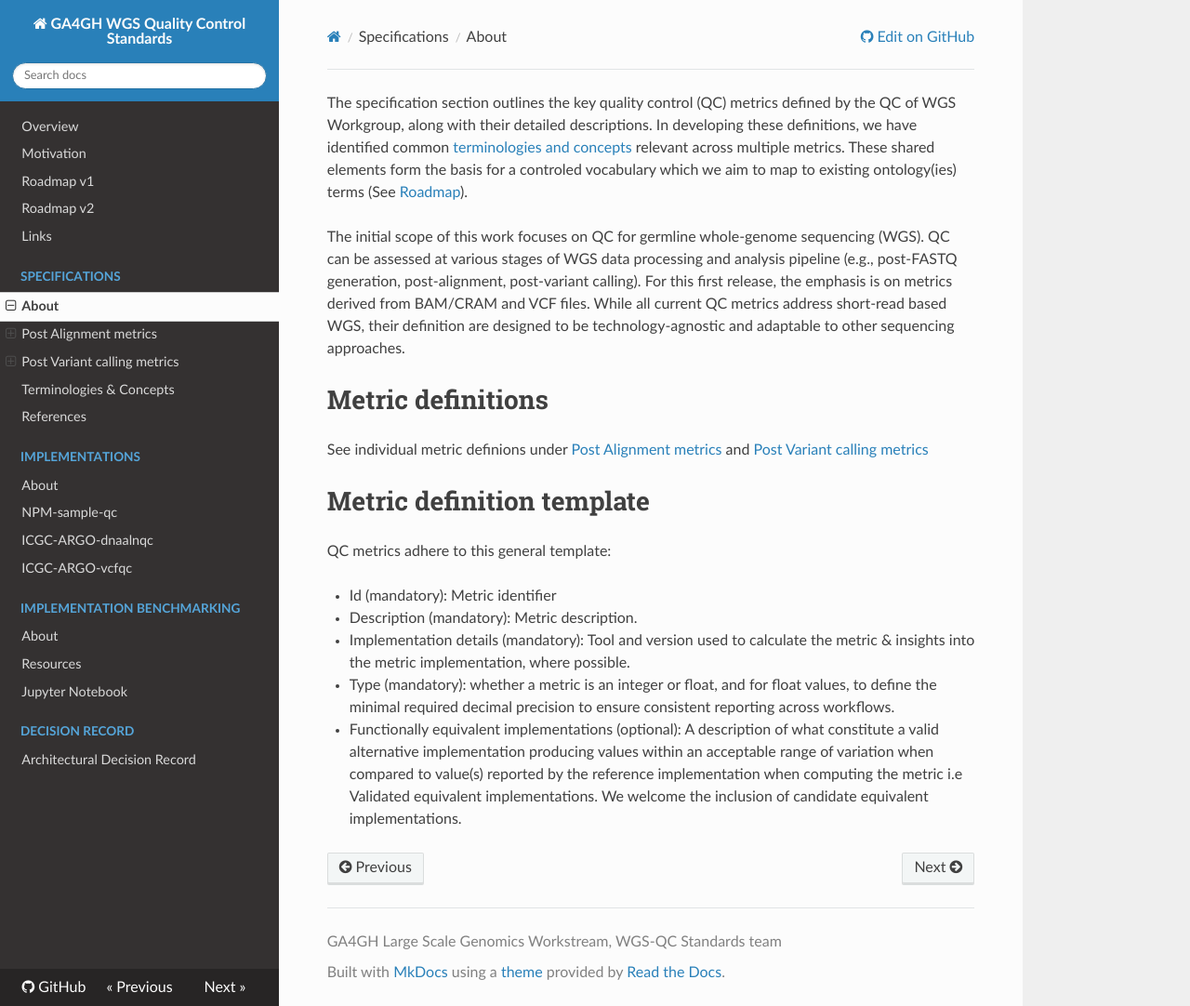
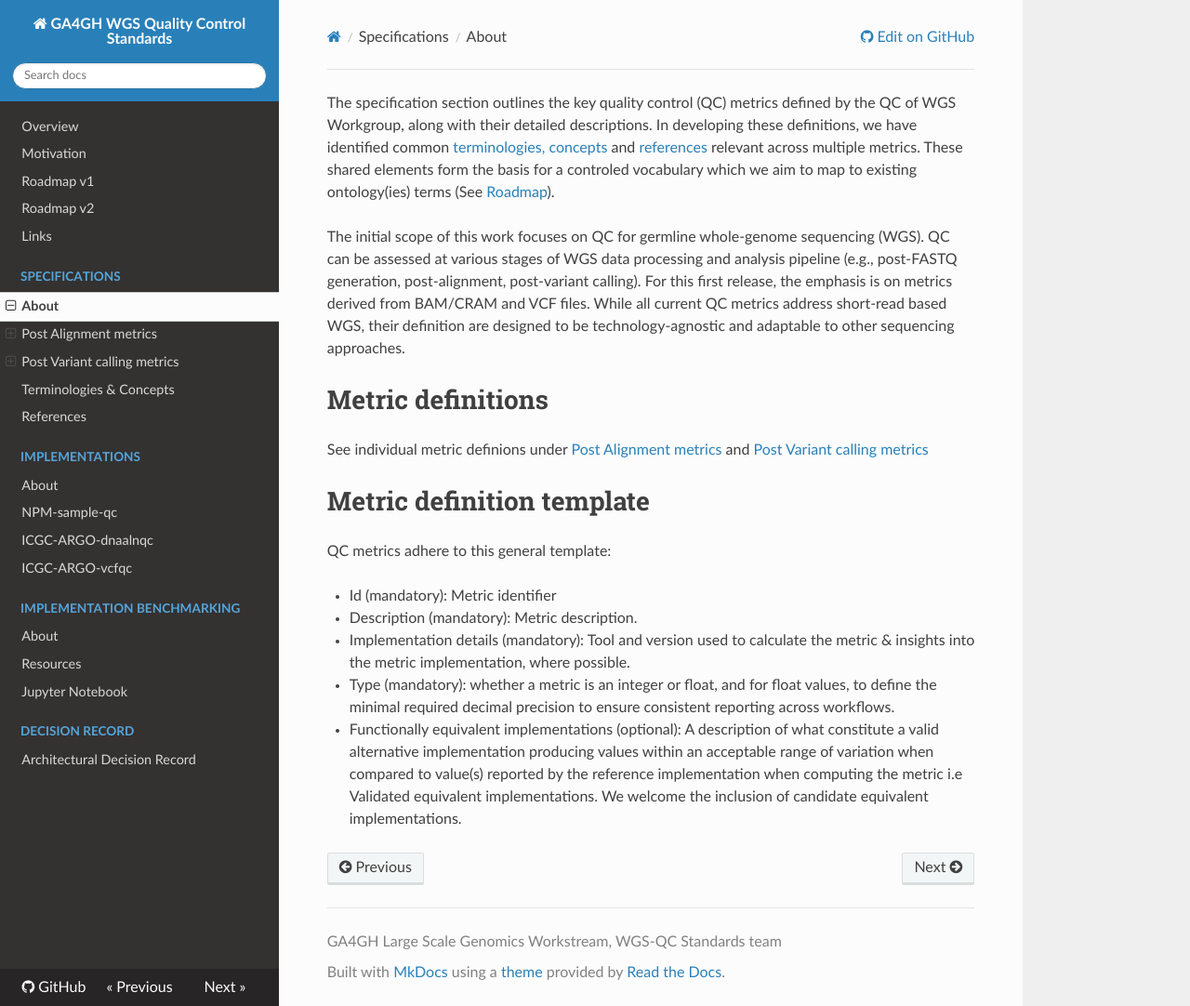
Before and after one commit to ga4gh/quality-control-wgs, an MkDocs documentation site: the page built from docs/metrics_definitions/README.md, in a window 1280 px wide and 1082 px high. Shown: the whole window at 93% size. Built offline with MkDocs 1.6.1, drawn with Linux system fonts in a browser that asks for light colours; nearby versions of some CDN libraries.

Commit message:
fix minor doc update #103

```diff
--- a/docs/metrics_definitions/README.md
+++ b/docs/metrics_definitions/README.md
@@ -1,5 +1,5 @@
 
-The specification section outlines the key quality control (QC) metrics defined by the QC of WGS Workgroup, along with their detailed descriptions. In developing these definitions, we have identified common [terminologies and concepts](terminologies.md) relevant across multiple metrics. These shared elements form the basis for a controled vocabulary which we aim to map to existing ontology(ies) terms (See [Roadmap](../roadmap_v2.md)).
+The specification section outlines the key quality control (QC) metrics defined by the QC of WGS Workgroup, along with their detailed descriptions. In developing these definitions, we have identified common [terminologies, concepts](terminologies.md) and [references](References.md) relevant across multiple metrics. These shared elements form the basis for a controled vocabulary which we aim to map to existing ontology(ies) terms (See [Roadmap](../roadmap_v2.md)).
 
 The initial scope of this work focuses on QC for germline whole-genome sequencing (WGS).
 QC can be assessed at various stages of WGS data processing and analysis pipeline (e.g., post-FASTQ generation, post-alignment, post-variant calling). For this first release, the emphasis is on metrics derived from BAM/CRAM and VCF files. While all current QC metrics address short-read based WGS, their definition are designed to be technology-agnostic and adaptable to other sequencing approaches.
```
Also changed, not shown: docs/links.md (+1 -2 lines).
